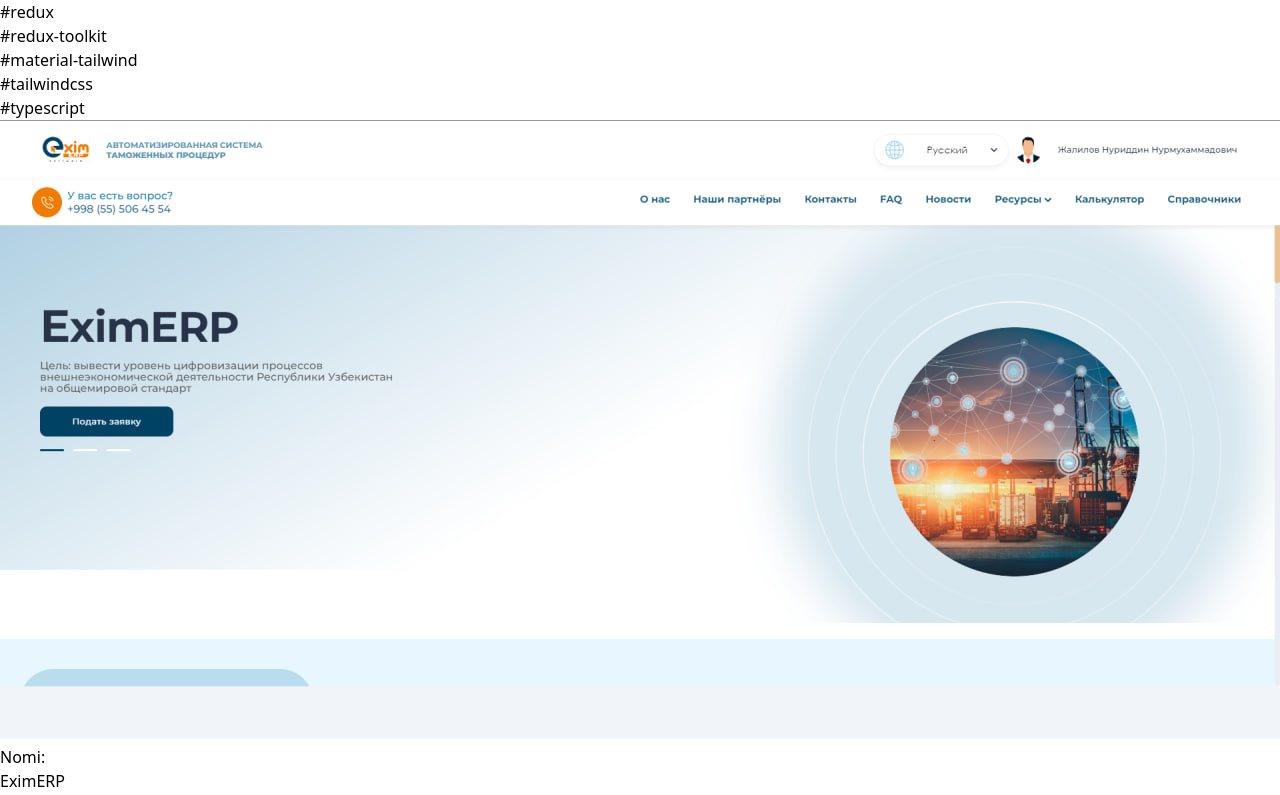
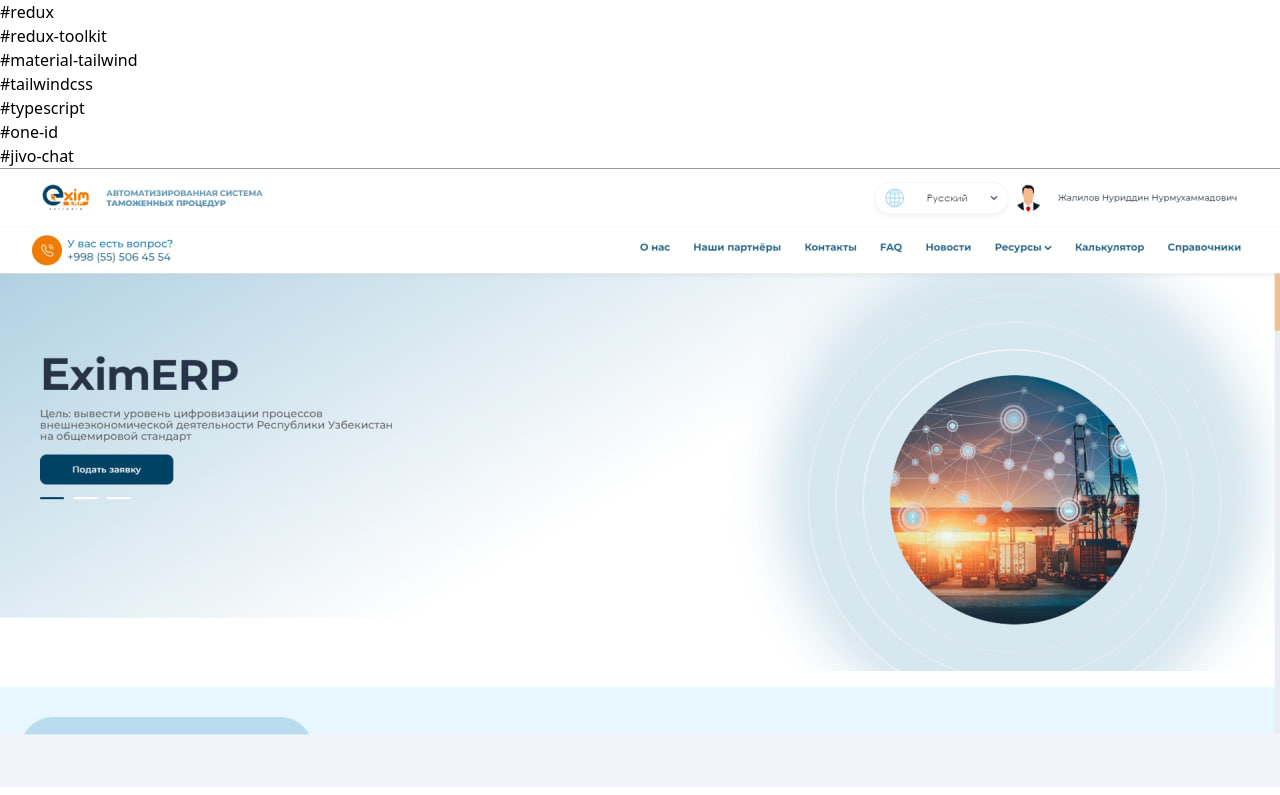
Before and after one commit to azadov-azamat/portfolio, a React (Vite) app: page / in a window 1280 px wide. Shown: the part 8325-9120 px from the top of the page. Built offline with nearby package versions, Linux system fonts and the light colour scheme.

Commit message:
desription

```diff
--- a/src/components/page-title/index.tsx
+++ b/src/components/page-title/index.tsx
@@ -10,7 +10,7 @@
         <div className="w-full h-auto flex justify-center items-center border-b-2 border-white">
             <Typography
                 variant="h2"
-                className={"text-4xl font-bold"}
+                className={"text-3xl font-bold"}
             >
                 {title}
             </Typography>
--- a/src/view/home/index.tsx
+++ b/src/view/home/index.tsx
@@ -117,7 +117,7 @@
                 "Loyiha muvoffaqiyatli tugatilgan!",
             src: guzarp,
             owner: "Kervanyul Technologies",
-            hash: ["react-js", "vite-js", "redux", "redux-toolkit", "material-tailwind", "tailwindcss", "typescript"],
+            hash: ["react-js", "vite-js", "redux", "redux-toolkit", "material-tailwind", "tailwindcss", "typescript", "one-id", "jivo-chat"],
             position: "Frontend Developer",
             url: "guzarpost.uz",
             start_date: "20/05/2023",
@@ -133,7 +133,7 @@
                 " to'g'irlab chiqilidi va loyiha uchun yangi o'zgartirishlar kiritilgan. Loyiha javascript dasturlash tilida yozilgan bo'lib muvoffaqiyatli yakunlangan! ",
             src: exim,
             owner: "Kervanyul Technologies",
-            hash: ["react-js", "vite-js", "redux", "redux-toolkit", "socket.io", "material-ui", "i18n"],
+            hash: ["react-js", "vite-js", "redux", "redux-toolkit", "socket.io", "material-ui", "i18n", "one-id"],
             position: "Texnik yordamchi - Frontend",
             url: "eximerp.uz",
             start_date: "01/06/2023",
```
